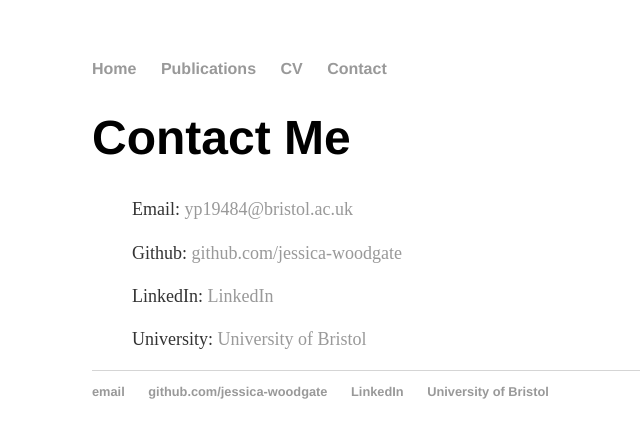
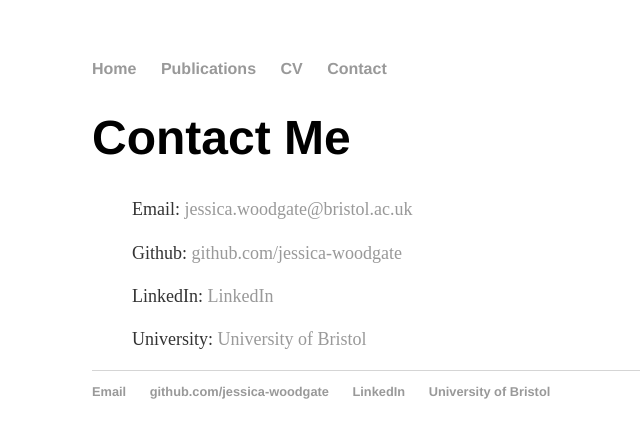
Before and after one commit to jessica-woodgate/jessica-woodgate.github.io, a Jekyll site: the page built from docs/contact/index.html, in a window 1280 px wide. Shown: the top 438 px of the page, without its empty margins (100-740 px from the left). Built offline with Jekyll 4.4.1, drawn with Linux system fonts in a browser that asks for light colours.

Commit message:
updated email

```diff
--- a/docs/_config.yml
+++ b/docs/_config.yml
@@ -19,7 +19,7 @@
 # in the templates via {{ site.myvariable }}.
 
 title: Jessica Woodgate
-email: yp19484@bristol.ac.uk
+email: jessica.woodgate@bristol.ac.uk
 description: >- # this means to ignore newlines until "baseurl:"
   Current Ph.D. student at the University of Bristol, researching AI ethics.
 baseurl: "jessica-woodgate.github.io" # the subpath of your site, e.g. /blog
--- a/docs/_layouts/default.html
+++ b/docs/_layouts/default.html
@@ -21,7 +21,7 @@
 			</div><!-- /.container -->
 			<footer>
 	    		<ul>
-	        		<li><a href="yp19484@bristol.ac.uk">email</a></li>
+	        		<li><a href="jessica.woodgate@bristol.ac.uk">Email</a></li>
 	        		<li><a href="https://github.com/jessica-woodgate">github.com/jessica-woodgate</a></li>
 					<li><a href="https://www.linkedin.com/in/jessica-woodgate/">LinkedIn</a></li>
 					<li><a href="https://research-information.bris.ac.uk/en/persons/jessica-woodgate">University of Bristol</a></li>
--- a/docs/contact/index.html
+++ b/docs/contact/index.html
@@ -6,7 +6,7 @@ title: Contact Details of Jessica Woodgate
 	<div class="contact">
         <h1>Contact Me</h1>
         <ul>
-            <p>Email: <a href="yp19484@bristol.ac.uk">yp19484@bristol.ac.uk</a></p>
+            <p>Email: <a href="jessica.woodgate@bristol.ac.uk">jessica.woodgate@bristol.ac.uk</a></p>
 
             <p>Github: <a href="https://github.com/jessica-woodgate">github.com/jessica-woodgate</a></p>
 
```
Also changed, not shown: 1 other file.
